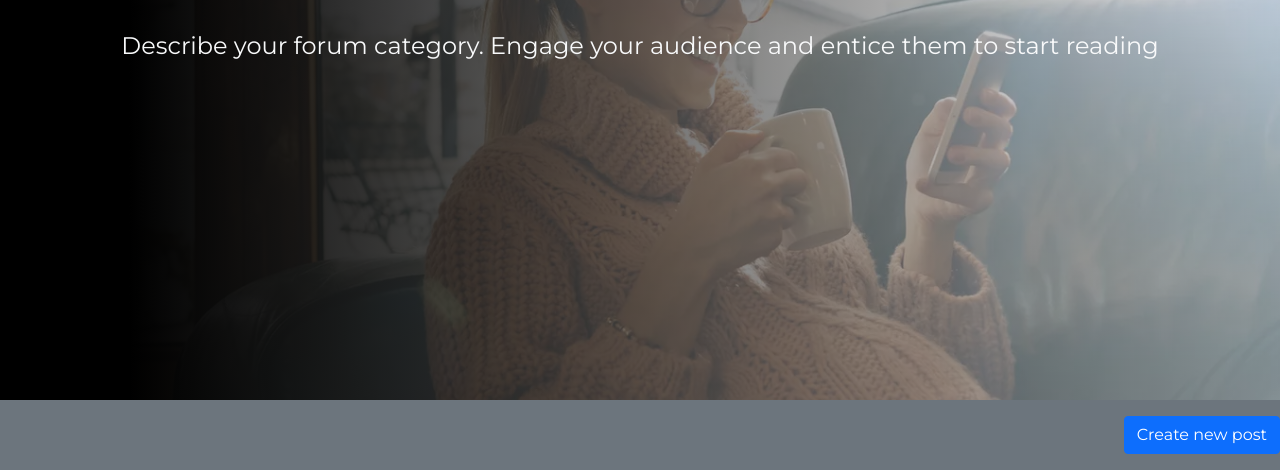
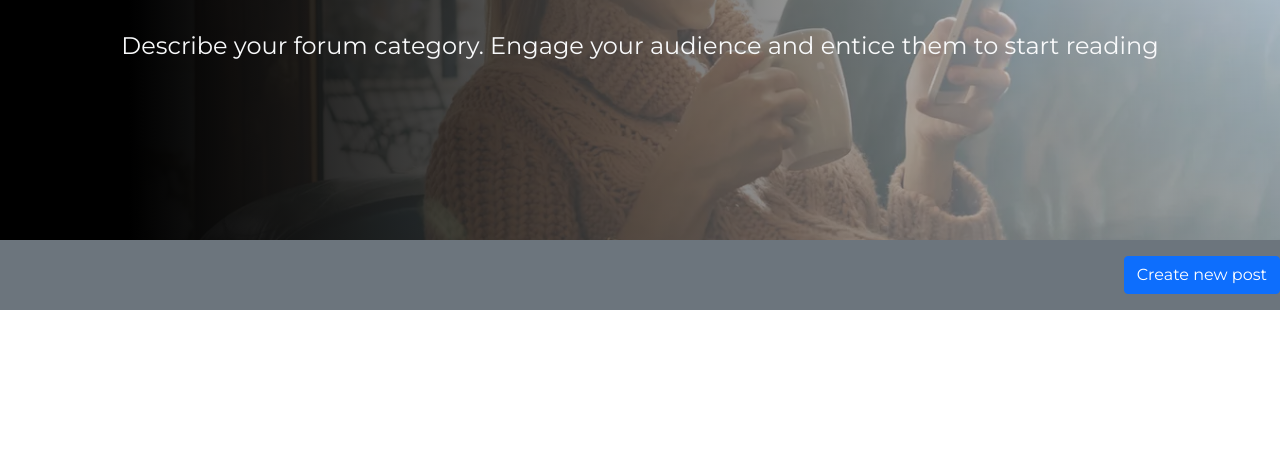
Before and after one commit to Cyn-thi/First-Javascript-task, a plain HTML site: page index.html in a window 1280 px wide. Shown: the part 396-866 px from the top of the page. After the commit the page ends 800 px from the top, so only its background shows below. Drawn offline with nearby package versions, Linux system fonts and the light colour scheme; no server answers; a web font is replaced by a local one.

Commit message:
Update style.css

```diff
--- a/css/style.css
+++ b/css/style.css
@@ -8,7 +8,7 @@
     background: linear-gradient(90deg, #000 -0.07%,  #000 10.08%, rgba(255, 255, 255, 0.5)), url(../img/static\ img.webp);
     background-size: cover;
     background-position: center;
-    height: 70vh;
+    height: 50vh;
     background-color: rgb(0, 0, 0);
     ;
 }
```
